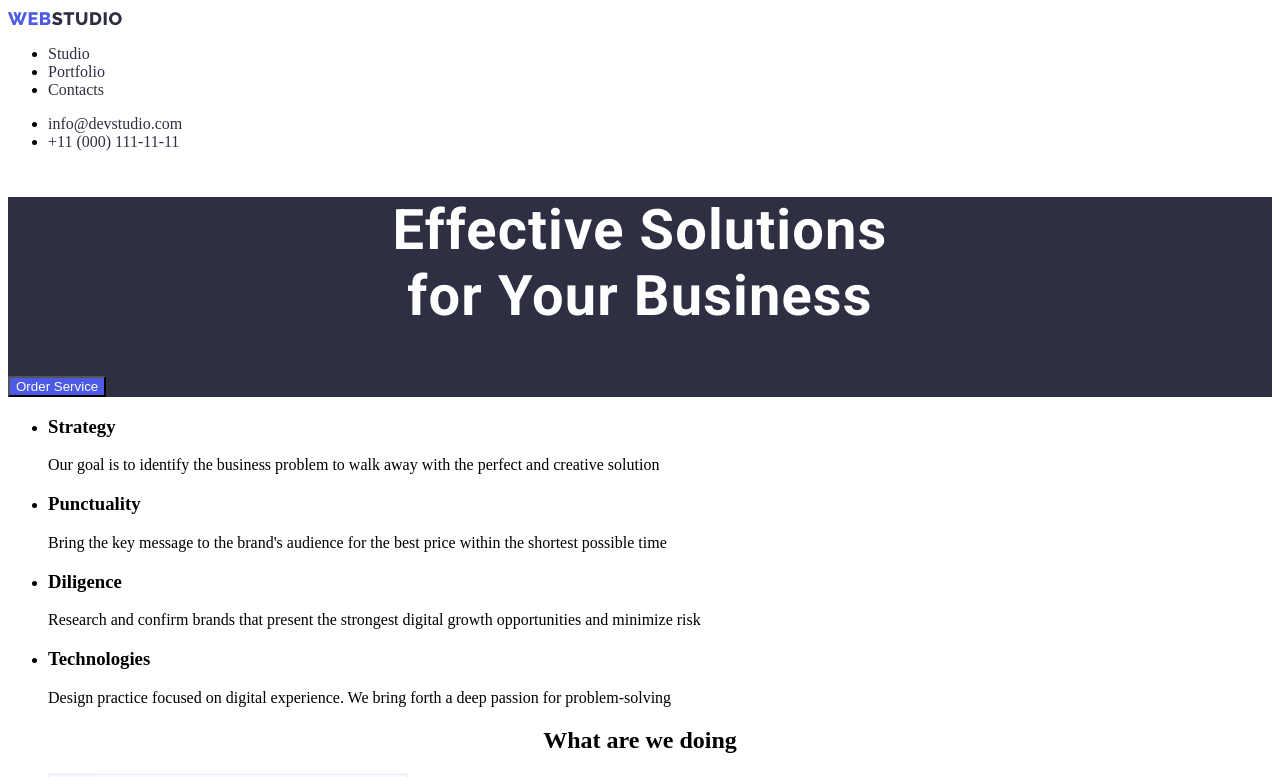
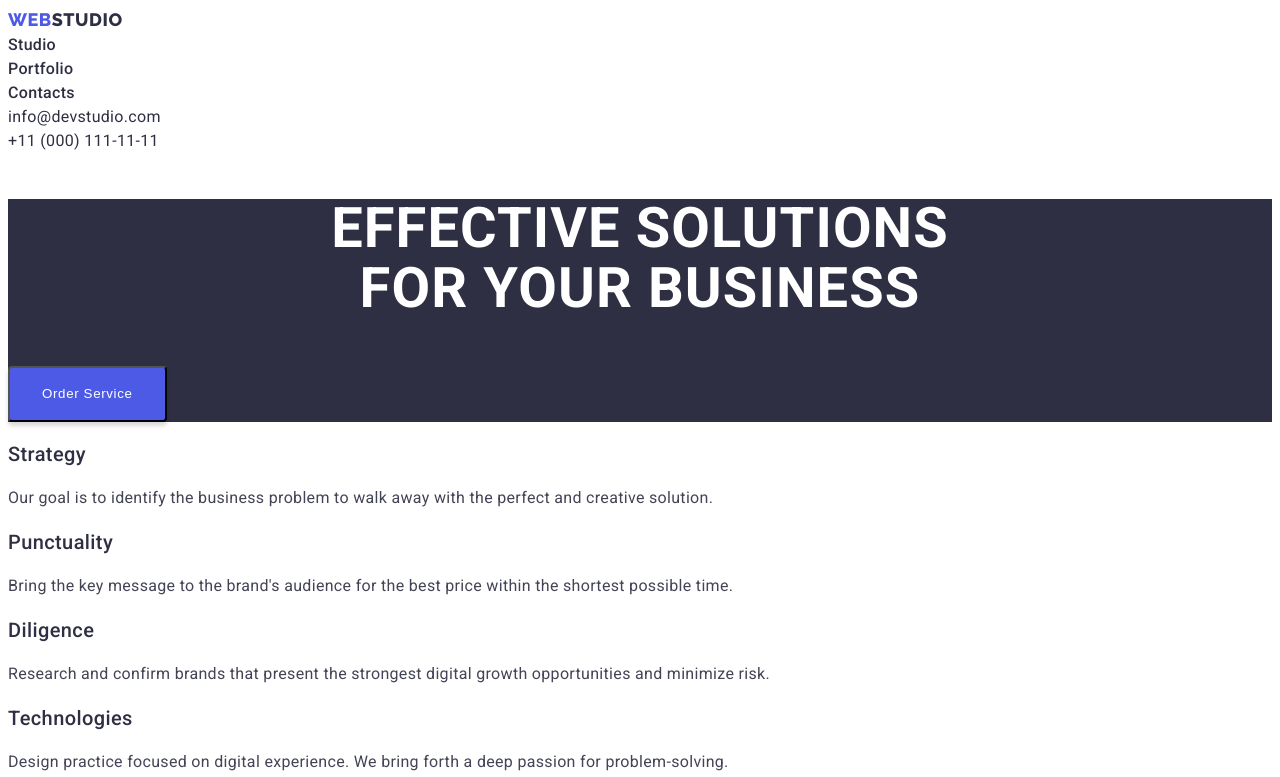
Before and after one commit to maryjoyce05/goit-markup-hw-02, a plain HTML site: page index.html in a window 1280 px wide. Shown: the top 777 px of the page. Drawn offline with Linux system fonts and the light colour scheme.

Commit message:
apply and update css

```diff
--- a/css/styles.css
+++ b/css/styles.css
@@ -1,19 +1,88 @@
 :root {
   --NAVY-BLUE: #2e2f42;
   --IRIS: #4d5ae5;
+  --CLOUD: #f4f4fd;
+  --SLATE: #434455;
+}
+.main-page {
+  font-family: Roboto;
+  color: var(--SLATE);
+  font-family: Roboto;
+  font-size: 16px;
+  font-style: normal;
+  font-weight: 400;
+  line-height: 150%;
+  letter-spacing: 0.32px;
+}
+
+.logo {
+  text-decoration: none;
+}
+
+.btn-pointer {
+  cursor: pointer;
+  font-weight: 500;
+  line-height: 150%;
+  letter-spacing: 0.64px;
+  color: white;
+  display: inline-flex;
+  padding: 16px 32px;
+  align-items: flex-start;
+  gap: 10px;
+  border-radius: 4px;
+  background: var(--IRIS, #4d5ae5);
+  box-shadow: 0px 4px 4px 0px rgba(0, 0, 0, 0.15);
+}
+
+.btn-pointer:hover,
+.btn-pointer:focus {
+  color: var(--NAVY-BLUE);
+}
+.btn-pointer:active {
+  color: red;
+}
+
+.about-link {
+  text-decoration: none;
+  color: var(--NAVY-BLUE);
+  font-size: 16px;
+  font-weight: 500;
+  line-height: 150%;
+  letter-spacing: 0.32px;
+}
+
+.about-link:hover,
+.about-link:focus {
+  color: var(--IRIS);
+}
+.about-link:active {
+  color: red;
+}
+
+.about-contact a {
+  text-decoration: none;
+  color: var(--NAVY-BLUE);
+}
+
+.about-contact a:hover,
+.about-contact a:focus {
+  color: var(--IRIS);
+}
+
+.about-contact a:active {
+  color: red;
 }
 
 .title {
   background-color: var(--NAVY-BLUE);
 }
 
-.title h1 {
+.title-effective {
   color: white;
   text-align: center;
-  font-family: Roboto;
   font-size: 56px;
-  font-style: normal;
   font-weight: 700;
+  line-height: 107.143%;
   letter-spacing: 1.12px;
 }
 
@@ -22,22 +91,29 @@
   color: white;
 }
 
-h2 {
+.solutions-list h3,
+.team-members h3 {
+  font-size: 20px;
+  font-weight: 500;
+  line-height: 120%;
+  letter-spacing: 0.4px;
+  color: var(--NAVY-BLUE);
+}
+
+.team h2,
+.doing h2 {
   text-align: center;
   font-size: 36 px;
   font-weight: 700;
-}
-
-a {
-  text-decoration: none;
-  color: #2e2f42;
+  line-height: 111.111%;
+  letter-spacing: 0.72px;
+  text-transform: capitalize;
 }
 
 .logo span {
   color: var(--IRIS);
   font-family: Raleway;
   font-size: 18px;
-  font-style: normal;
   font-weight: 800;
   letter-spacing: 0.54px;
   text-transform: uppercase;
@@ -47,17 +123,23 @@ a {
   color: var(--NAVY-BLUE);
   font-family: Raleway;
   font-size: 18px;
-  font-style: normal;
   font-weight: 800;
   letter-spacing: 0.54px;
   text-transform: uppercase;
 }
 
-.footer {
+.footer,
+.footer a {
   background-color: var(--NAVY-BLUE);
-  color: white;
+  color: var(--CLOUD);
 }
 
-.footer a {
-  color: white;
+.team-members,
+.doing-list,
+.solutions-list,
+.about,
+.about-contact {
+  list-style-type: none;
+  margin: 0;
+  padding: 0;
 }
--- a/index.html
+++ b/index.html
@@ -4,7 +4,7 @@
     <meta charset="UTF-8" />
     <meta name="viewport" content="width=device-width, initial-scale=1.0" />
     <title>Homework 2</title>
-    <link rel="stylesheet" href="/css/styles.css" />
+    <link rel="stylesheet" href="./css/styles.css" />
     <link rel="preconnect" href="https://fonts.googleapis.com" />
     <link rel="preconnect" href="https://fonts.gstatic.com" crossorigin />
     <link
@@ -18,17 +18,17 @@
       rel="stylesheet"
     />
   </head>
-  <body>
+  <body class="main-page">
     <header>
       <nav>
         <a href="WEBSTUDIO" class="logo"> <span>WEB</span>STUDIO </a>
-        <ul>
-          <li><a href="Studio.html"> Studio</a></li>
-          <li><a href="Portfolio.html">Portfolio</a></li>
-          <li><a href="Contacts">Contacts</a></li>
+        <ul class="about">
+          <li><a href="Studio.html" class="about-link"> Studio</a></li>
+          <li><a href="Portfolio.html" class="about-link">Portfolio</a></li>
+          <li><a href="Contacts" class="about-link">Contacts</a></li>
         </ul>
       </nav>
-      <ul>
+      <ul class="about-contact">
         <li><a href="emailto:info@devstudio.com">info@devstudio.com</a></li>
         <li><a href="tel:+11(000)111-11-11">+11 (000) 111-11-11</a></li>
       </ul>
@@ -36,98 +36,117 @@
     <main>
       <section class="title">
         <h1 class="title-effective">
-          Effective Solutions <br />
-          for Your Business
+          EFFECTIVE SOLUTIONS <br />
+          FOR YOUR BUSINESS
         </h1>
-        <button type="button">Order Service</button>
+        <button type="button" class="btn-pointer">Order Service</button>
       </section>
-      <section>
-        <ul>
+      <section class="solutions">
+        <ul class="solutions-list">
           <li>
             <h3>Strategy</h3>
             <p>
               Our goal is to identify the business problem to walk away with the
-              perfect and creative solution
+              perfect and creative solution.
             </p>
           </li>
           <li>
             <h3>Punctuality</h3>
             <p>
               Bring the key message to the brand's audience for the best price
-              within the shortest possible time
+              within the shortest possible time.
             </p>
           </li>
           <li>
             <h3>Diligence</h3>
             <p>
               Research and confirm brands that present the strongest digital
-              growth opportunities and minimize risk
+              growth opportunities and minimize risk.
             </p>
           </li>
           <li>
             <h3>Technologies</h3>
             <p>
               Design practice focused on digital experience. We bring forth a
-              deep passion for problem-solving
+              deep passion for problem-solving.
             </p>
           </li>
         </ul>
       </section>
-      <section>
+      <section class="doing">
         <h2>What are we doing</h2>
-        <ul>
+        <ul class="doing-list">
           <li>
-            <img src="images/Monitor.jpg" alt="Monitor Screening" width="360" />
+            <img
+              src="images/Monitor.jpg"
+              alt="Monitor Screening"
+              width="360"
+              height="300"
+            />
           </li>
           <li>
             <img
               src="images/Mobile_Screen.jpg"
               alt=" Mobile chat screen"
               width="360"
+              height="300"
             />
           </li>
           <li>
-            <img src="images/Mobile.jpg" alt="Mobile" width="360" />
+            <img
+              src="images/Mobile.jpg"
+              alt="Mobile"
+              width="360"
+              height="300"
+            />
           </li>
         </ul>
       </section>
-      <section>
+      <section class="team">
         <h2>Our Team</h2>
-        <ul>
+        <ul class="team-members">
           <li>
             <img
               src="images/Mark_Guerrero.jpg"
               alt="Mark Guerrero"
               width="264"
+              height="260"
             />
             <h3>Mark Guerrero</h3>
             <p>Product Designer</p>
           </li>
         </ul>
-        <ul>
+        <ul class="team-members">
           <li>
-            <img src="images/Tom_Ford.jpg" alt="Tom Ford" width="264" />
+            <img
+              src="images/Tom_Ford.jpg"
+              alt="Tom Ford"
+              width="264"
+              height="260"
+            />
             <h3>Tom Ford</h3>
             <p>Frontend Developer</p>
           </li>
         </ul>
-        <ul>
+        <ul class="team-members">
           <li>
             <img
               src="images/Camila_Garcia.jpg"
               alt="Camila Garcia"
               width="264"
+              height="260"
             />
             <h3>Camila Garcia</h3>
             <p>Marketing</p>
           </li>
         </ul>
-        <ul>
+        <ul class="team-members">
           <li>
             <img
               src="images/Daniel_Wilson.jpg"
               alt="Daniel Wilson"
               width="264"
+              height="260"
             />
             <h3>Daniel Wilson</h3>
             <p>UI Designer</p>
```
